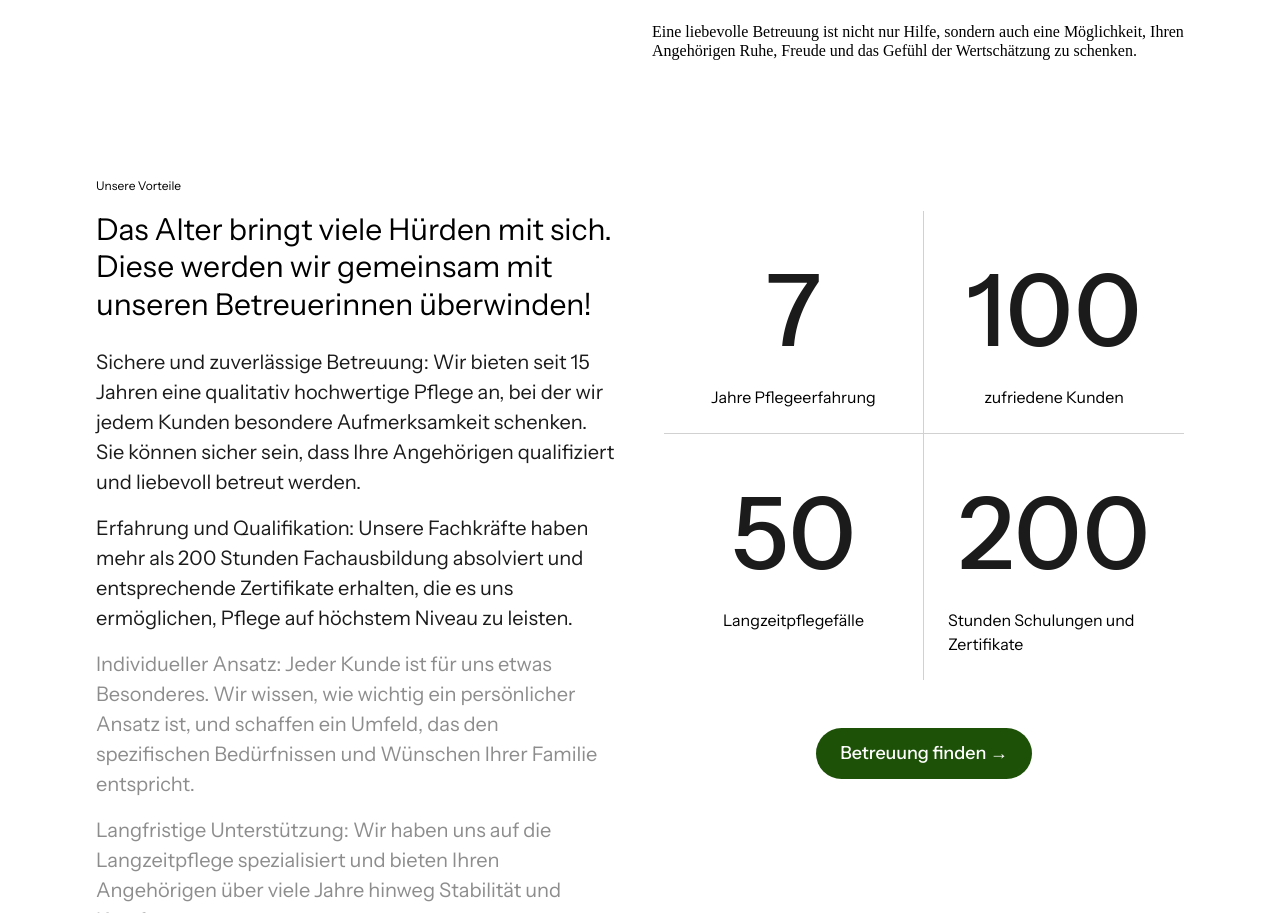
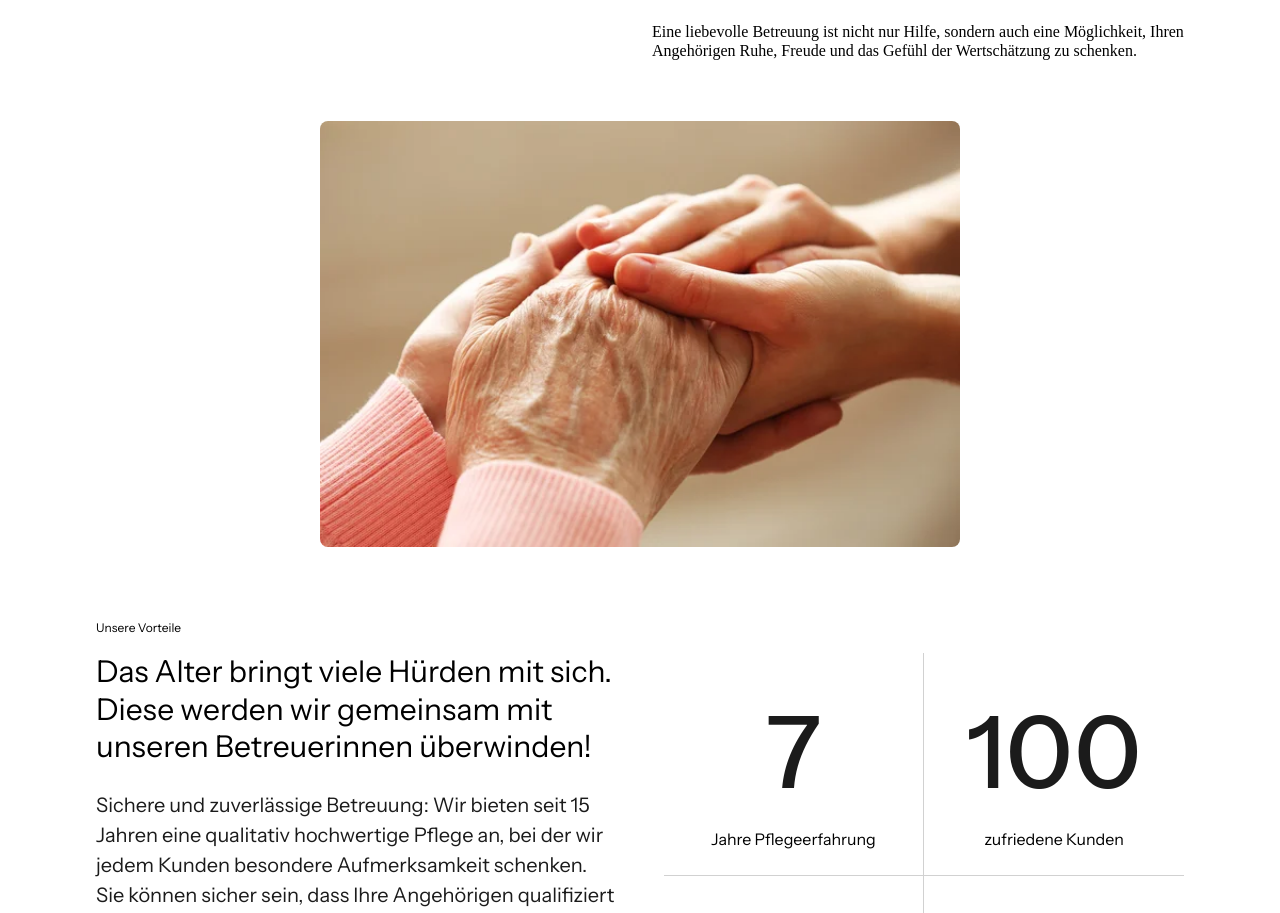
Before and after one commit to Chornei-Olha/Space-of-Mental-Balance, a Next.js app: page / in a window 1280 px wide. Shown: the part 1432-2345 px from the top of the page. Built offline with nearby package versions, Linux system fonts and the light colour scheme.

Commit message:
added swiper

```diff
--- a/src/app/components/ExperienceSection.tsx
+++ b/src/app/components/ExperienceSection.tsx
@@ -1,5 +1,4 @@
 "use client";
-import React from "react";
 
 export default function ExperienceSection() {
   return (
@@ -16,6 +15,7 @@ export default function ExperienceSection() {
             Das Alter bringt viele Hürden mit sich. Diese werden wir gemeinsam
             mit unseren Betreuerinnen überwinden!
           </h2>
+
           <p className="text-[15px] md:text-[18px] lg:text-[20px] text-[#1B1B1B] mb-4">
             Sichere und zuverlässige Betreuung: Wir bieten seit 15 Jahren eine
             qualitativ hochwertige Pflege an, bei der wir jedem Kunden besondere
--- a/src/app/components/Footer.tsx
+++ b/src/app/components/Footer.tsx
@@ -1,4 +1,3 @@
-import React from "react";
 import { FaFacebook, FaInstagram, FaWhatsapp } from "react-icons/fa";
 import { Space_Grotesk } from "next/font/google";
 
--- /dev/null
+++ b/src/app/components/Hands.tsx
@@ -0,0 +1,17 @@
+import Image from "next/image";
+
+export default function FullWidthImage() {
+  return (
+    <section className="w-full flex justify-center py-2">
+      <div className="w-full md:w-[50%]">
+        <Image
+          src="/assets/hands.jpg" // Замените на нужный путь
+          alt="Example"
+          width={1920} // Максимальная ширина для десктопа
+          height={1080} // Пропорции изображения
+          className="w-full h-auto object-cover rounded-lg"
+        />
+      </div>
+    </section>
+  );
+}
--- a/src/app/page.tsx
+++ b/src/app/page.tsx
@@ -1,10 +1,11 @@
 import Header from "@/app/components/Header";
 import HeroSection from "@/app/components/HeroSection";
-import CareSection from "./components/CareSection";
-import InfoSection from "./components/InfoSection";
-import ExperienceSection from "./components/ExperienceSection";
-import CustomerReviews from "./components/CustomerReviews";
-import QuoteSection from "./components/QuoteSection";
+import CareSection from "@/app/components/CareSection";
+import Hands from "@/app/components/Hands";
+import InfoSection from "@/app/components/InfoSection";
+import ExperienceSection from "@/app/components/ExperienceSection";
+import CustomerReviews from "@/app/components/CustomerReviews";
+import QuoteSection from "@/app/components/QuoteSection";
 import Text from "@/app/components/Text";
 import Footer from "@/app/components/Footer";
 
@@ -14,6 +15,7 @@ export default function Home() {
       <Header />
       <HeroSection />
       <CareSection />
+      <Hands />
       <ExperienceSection />
       <InfoSection />
       <CustomerReviews />
```
Also changed, not shown: public/assets/hands.jpg (added).
